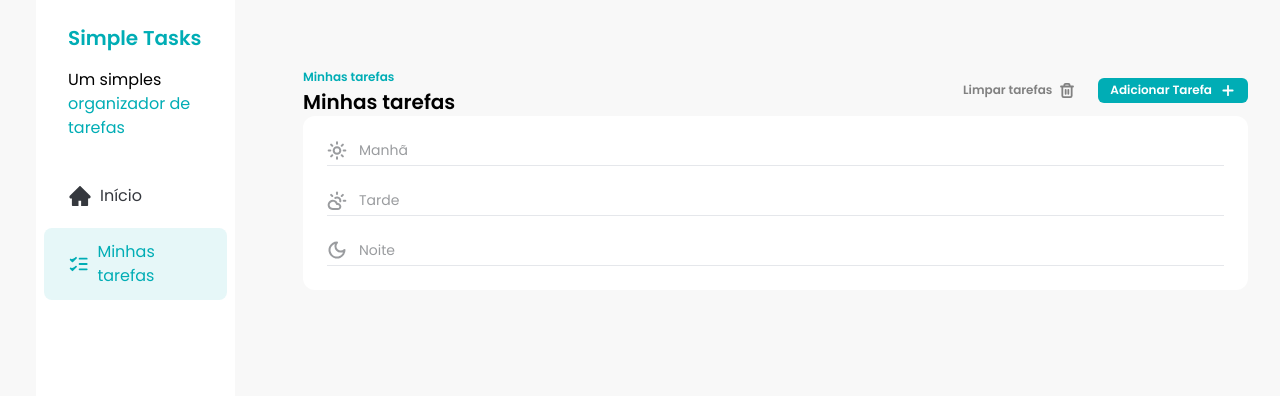
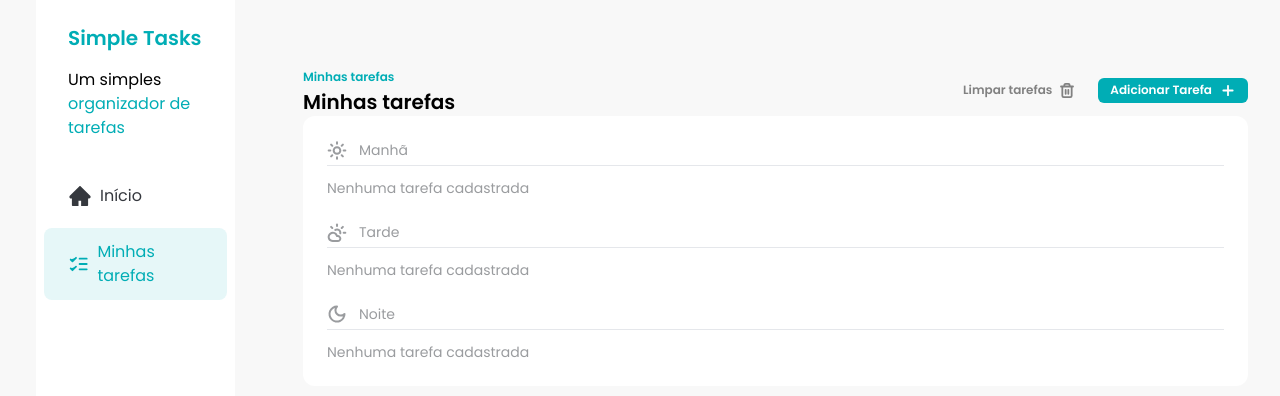
Before and after one commit to cerqMateus/react-tasks, a React (Vite) app: page / in a window 1280 px wide. Shown: the top 396 px of the page. Built offline with nearby package versions, Linux system fonts and the light colour scheme; data requests are answered from the project's data file.

Commit message:
feat: add empty message on Task component

```diff
--- a/src/components/Tasks.jsx
+++ b/src/components/Tasks.jsx
@@ -105,6 +105,11 @@ const Tasks = () => {
         {/* MANHÃ */}
         <div className="space-y-3">
           <TaskSeparator title={"Manhã"} icon={<SunIcon />} />
+          {morningTasks.length === 0 && (
+            <p className="text-sm text-brand-text_gray">
+              Nenhuma tarefa cadastrada
+            </p>
+          )}
           {morningTasks.map((task) => (
             <TaskItem
               key={task.id}
@@ -118,6 +123,11 @@ const Tasks = () => {
         {/* TARDE */}
         <div className="my-6 space-y-3">
           <TaskSeparator title={"Tarde"} icon={<CloudSunIcon />} />
+          {afternoonTasks.length === 0 && (
+            <p className="text-sm text-brand-text_gray">
+              Nenhuma tarefa cadastrada
+            </p>
+          )}
           {afternoonTasks.map((task) => (
             <TaskItem
               key={task.id}
@@ -131,6 +141,11 @@ const Tasks = () => {
         {/* NOITE */}
         <div className="space-y-3">
           <TaskSeparator title={"Noite"} icon={<MoonIcon />} />
+          {eveningTasks.length === 0 && (
+            <p className="text-sm text-brand-text_gray">
+              Nenhuma tarefa cadastrada
+            </p>
+          )}
           {eveningTasks.map((task) => (
             <TaskItem
               key={task.id}
```
